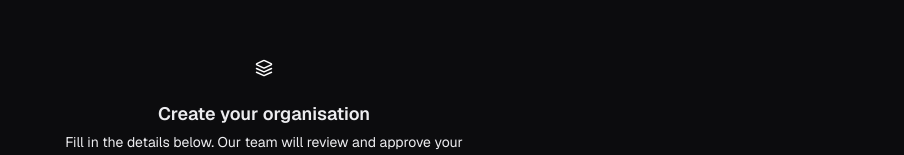
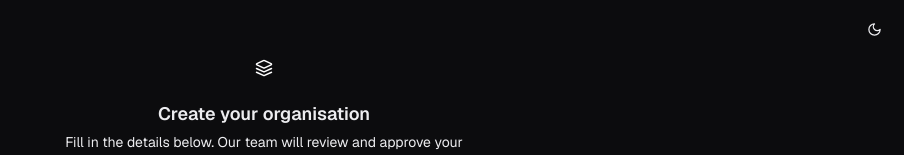
Before and after one commit to CodeXGautam/AssetSphere, a Next.js app: page /onboard in a window 1280 px wide. Shown: the top 155 px of the page, without its empty margins (376-1280 px from the left). Built offline with nearby package versions, Linux system fonts and the light colour scheme.

Commit message:
theme toggle button added

```diff
--- a/src/app/onboard/page.tsx
+++ b/src/app/onboard/page.tsx
@@ -5,6 +5,7 @@
 import { motion } from "framer-motion";
 import { Building2, CheckCircle2, Layers, ArrowRight } from "lucide-react";
 import { Button } from "@/components/ui/button";
+import { ThemeToggle } from "@/components/ui/theme-toggle";
 import { cn } from "@/lib/utils";
 
 interface FormState {
@@ -132,6 +133,11 @@
 
   return (
     <div className="flex min-h-screen items-center justify-center bg-[--background] px-4 py-12">
+      {/* Theme toggle */}
+      <div className="absolute right-4 top-4 z-20">
+        <ThemeToggle />
+      </div>
+
       {/* Background glow */}
       <div className="pointer-events-none fixed inset-0 overflow-hidden">
         <div className="absolute left-1/2 top-0 h-[50vh] w-[60vw] -translate-x-1/2 rounded-full bg-[--primary]/8 blur-[100px]" />
```
